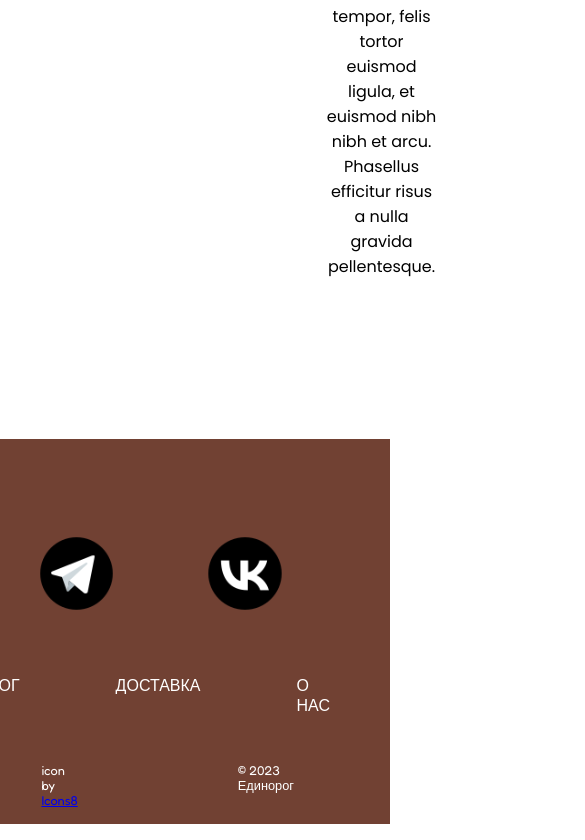
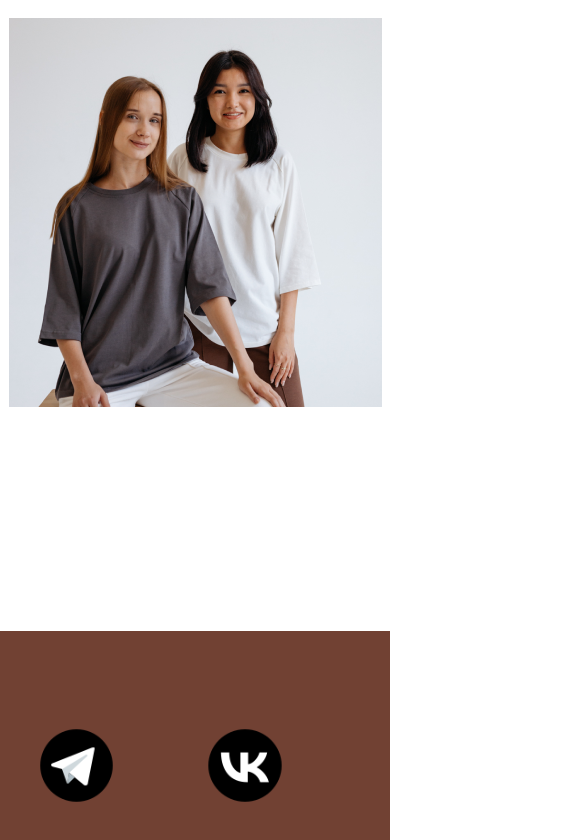
Before and after one commit to MargoPuhoff/Lagom_Wear, a Vue app: page /contact in a window 390 px wide. Shown: the part 2177-3017 px from the top of the page, 585 px wide, since content can reach past the window. Built offline with nearby package versions, Linux system fonts and the light colour scheme.

Commit message:
Добавила адаптив под мобилку в компоненты

```diff
--- a/src/components/MyBlock.vue
+++ b/src/components/MyBlock.vue
@@ -33,4 +33,15 @@
     flex-direction: row-reverse; /* меняем порядок элементов */
   }
 
+  @media screen and (max-width: 935px) {
+    .about__info-block{
+      padding-bottom: 4rem;
+      flex-direction: column;
+    }
+
+    .about__info-block p{
+      padding-bottom: 4rem;
+    }
+  }
+
 </style>
--- a/src/components/MyFooter.vue
+++ b/src/components/MyFooter.vue
@@ -75,4 +75,10 @@
     padding-left: 10rem;
     font-size: 0.8rem;
   }
+
+  @media screen and (max-width: 935px) {
+    ul, .footer__info{
+      flex-direction: column;
+    }
+  }
 </style>
--- a/src/components/UI/MyButton.vue
+++ b/src/components/UI/MyButton.vue
@@ -22,17 +22,9 @@
     padding: 1.25rem;
     width: 15%;
     font-weight: 500;
-
     border: none;
     border-radius: 15px;
     box-shadow: 0 0 5px #66433F;
-  }
-
-  .form__btn{
-    margin: 2.625rem;
-    padding: .6rem 2.75rem;
-    text-transform: uppercase;
-    border: 1px solid black;
   }
 
   .main__banner-btn{
@@ -42,4 +34,10 @@
     border: 4px solid #714133;
     background: white;
   }
+
+  @media screen and (max-width: 935px) {
+    .favourite__btn{
+      width: 30%;
+    }
+  }
 </style>
--- a/src/pages/CardIdPage.vue
+++ b/src/pages/CardIdPage.vue
@@ -4,6 +4,7 @@
 
 
   <div class="card__item__id">
+
     <div class="card__item__id-img">
       <img :src="item.imgUrl"/>
     </div>
@@ -101,4 +102,10 @@
     line-height: 100%;
     font-size: 2rem;
   }
+
+  @media screen and (max-width: 935px) {
+    .card__item__id{
+      flex-direction: column-reverse;
+    }
+  }
 </style>
```
